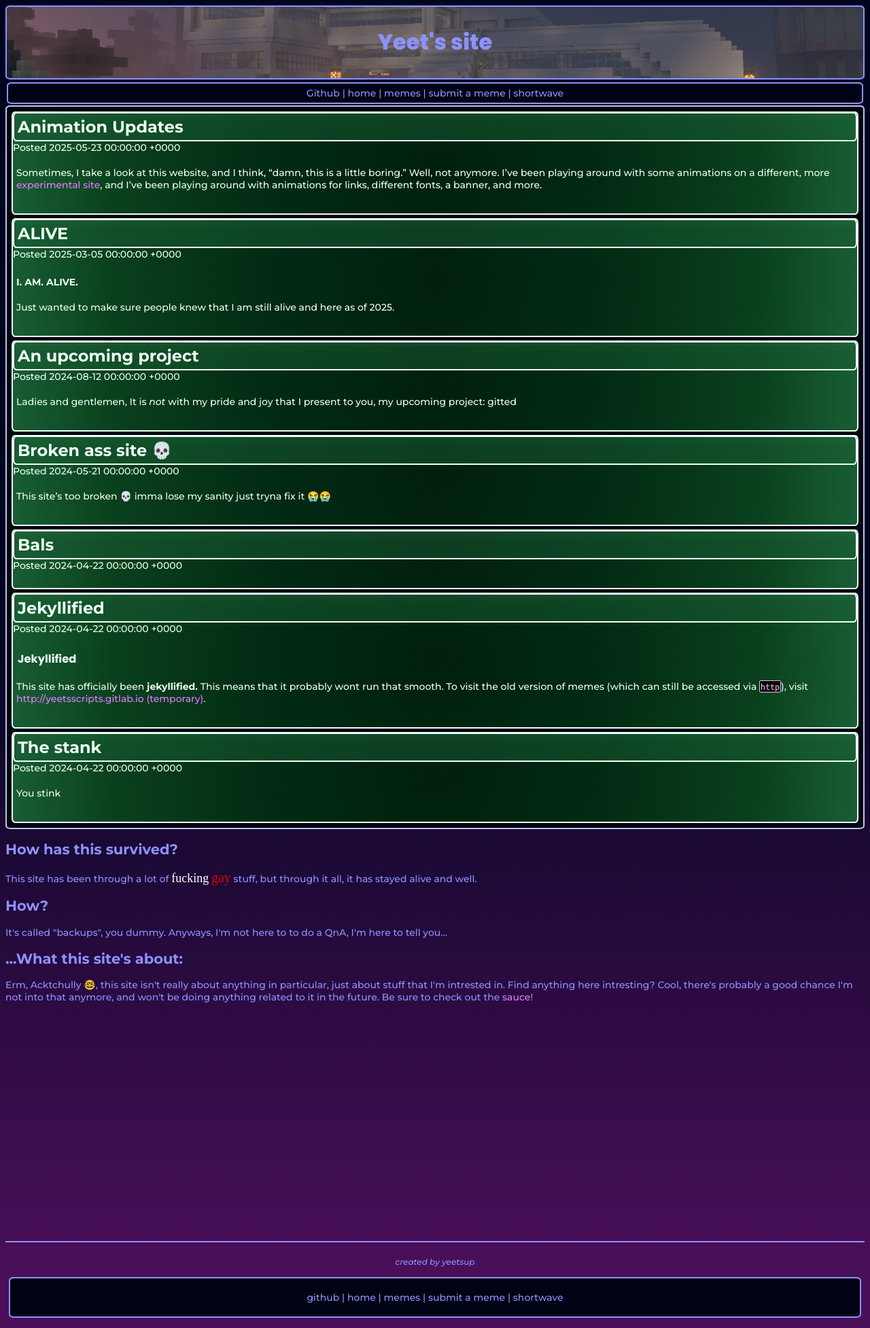
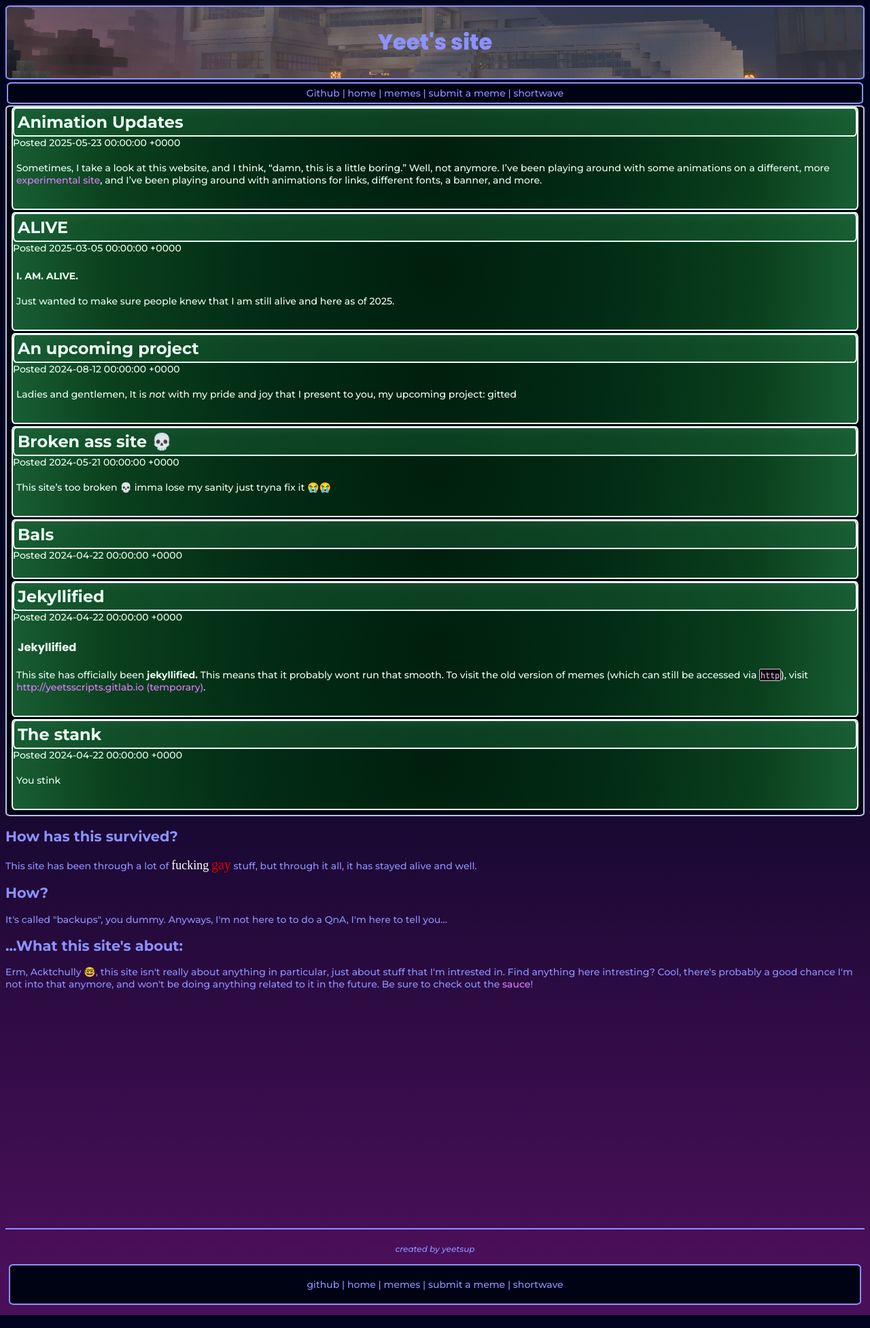
Before and after one commit to yeetssite/yeetssite.github.io, a Jekyll site: the page built from index.html, in a window 1280 px wide. Shown: the whole page at 68% size. Built offline with Jekyll 4.4.1, drawn with Linux system fonts in a browser that asks for light colours; some web fonts are replaced; a script that is not in the unit is left out.

Commit message:
Update base.css

```diff
--- a/assets/css/base.css
+++ b/assets/css/base.css
@@ -323,6 +323,7 @@
 	background-color: #001f0d;
 	color: #edfff5;
 	margin: 5px;
+  margin-top: -2px;
 	border: 2px solid #edfff5;
 	border-radius: 5px / 7px;
 
@@ -336,8 +337,8 @@
 	font-weight: 700;
 	padding: 5px;
   margin-top: -15px;
-  margin-left: -2px;
-  margin-right: -2px;
+  margin-left: 2px;
+  margin-right: 2px;
   border-radius: 5px / 7px;
 	border: 2px solid #edfff5;
 	margin-right: auto;
```
